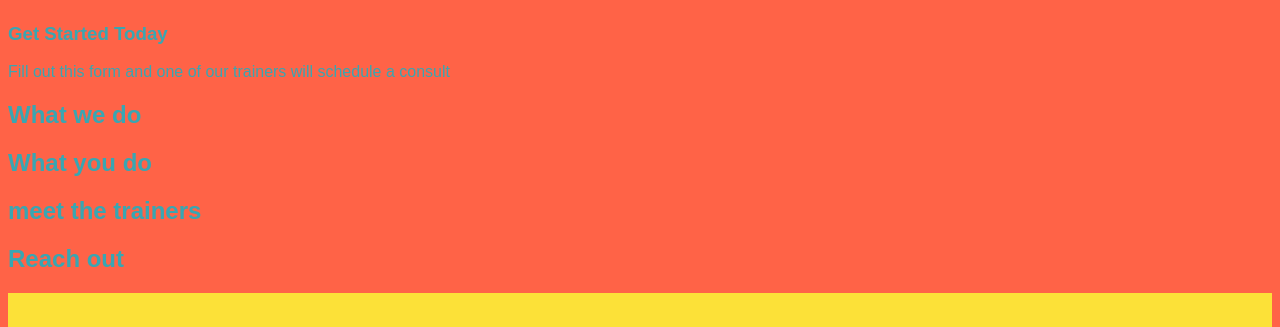
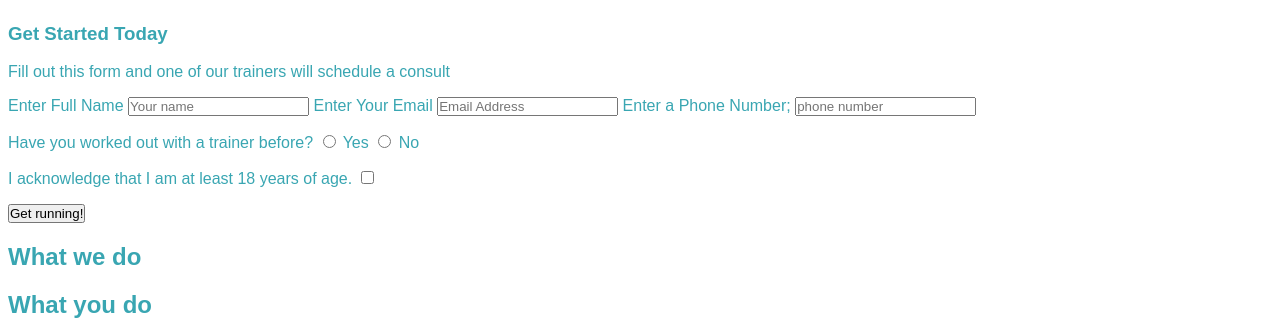
Before and after one commit to sujamanoj/run-buddy, a plain HTML site: page index.html in a window 1280 px wide. Shown: the part 94-421 px from the top of the page. Drawn offline with Linux system fonts and the light colour scheme.

Commit message:
adding form

```diff
--- a/assets/css/style.css
+++ b/assets/css/style.css
@@ -1,3 +1,6 @@
+
+
+
 *{margin: o;
 padding: 0;
 box-sizing: border-box;}
@@ -20,7 +23,7 @@ color: #fce138;
 margin: 0;
 display: inline;}
 
-header a {color: #fce138;}
+header a {color: #9c890a;}
 
 header a {text-decoration: none;
 color: #fce138;}
--- a/index.html
+++ b/index.html
@@ -10,7 +10,7 @@
 
         <style>
             body {
-              background-color: tomato;
+              background-color: white;
             }h1 {
           font-size: 100px;
         }  </style>
@@ -40,16 +40,40 @@
         </ul>
     </nav>
 </header>\
+
+ <!-- hero/jumbotron-->
 <section>
     <div>
        <h3>Get Started Today</h3>
        <p>Fill out this form and one of our trainers will schedule a  consult</p>
-   </div>
+        <!--add form element-->
+        <form>
+            <label for="name">Enter Full Name</label>
+            <input type="Text" placeholder="Your name" name="Name" id="name" />
+            <label for="email">Enter Your Email</label>
+            <input type="email" placeholder="Email Address" name="email" id="email"/>
+            <label for="phone">Enter a Phone Number;</label>
+            <input type="phone" placeholder="phone number" name="phone" id="phone" />
+            <p>
+                Have you worked out with a trainer before?
+                <input type="radio" name="trainer-confirm" id="trainer-yes" />
+                 <label for="trainer-yes">Yes</label>
+                <input type="radio" name="trainer-confirm" id="trainer-no" />
+                 <label for="trainer-no">No</label>
+            </p>
+            <p>
+                <label for="checkbox" >
+                  I acknowledge that I am at least 18 years of age.
+                </label>
+                <input type="checkbox" name="age-confirm" id="checkbox" />
+              </p>
+              <button type="submit">
+                Get running!
+              </button>
+        </form>
+     </div>
 </section>
-
-         <!-- hero/jumbotron-->
-        <section>
-        </section>
+<!-- end hero -->
 
         <!--"what we do" section -->
         <section>
```
